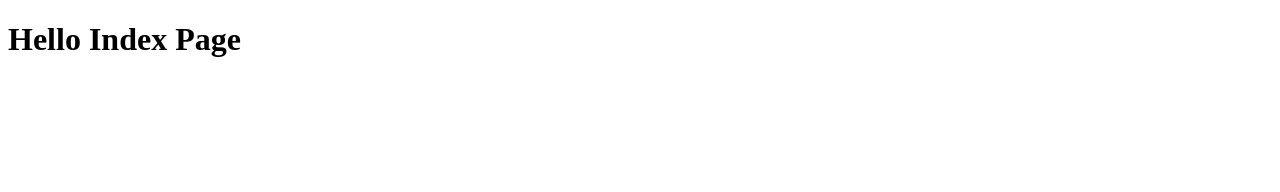
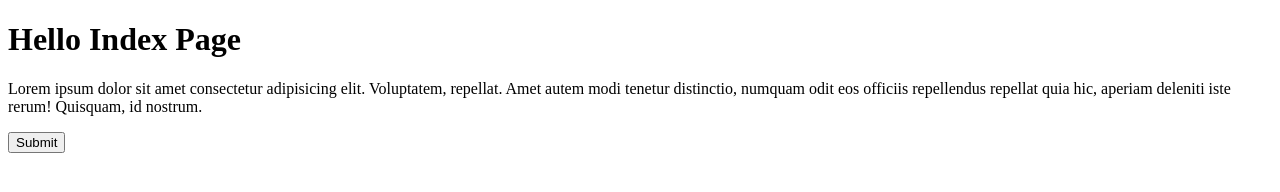
Before and after one commit to zinoo-dez/git-lesson2, a plain HTML site: page index.html in a window 1280 px wide. Drawn offline with Linux system fonts and the light colour scheme.

Commit message:
edit in index file

```diff
--- a/index.html
+++ b/index.html
@@ -9,6 +9,10 @@
 
 <body>
     <h1>Hello Index Page</h1>
+    <p>Lorem ipsum dolor sit amet consectetur adipisicing elit. Voluptatem, repellat. Amet autem modi tenetur
+        distinctio, numquam odit eos officiis repellendus repellat quia hic, aperiam deleniti iste rerum! Quisquam, id
+        nostrum.</p>
+    <button>Submit</button>
 </body>
 
 </html>
```
